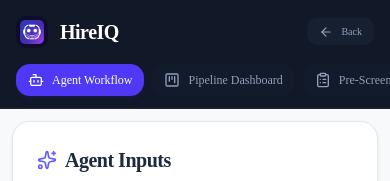
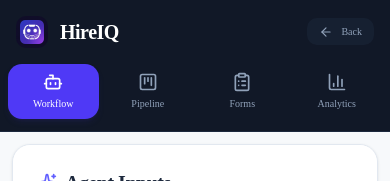
Before and after one commit to hammadshabbir10/HireIQ_AI_Recruitment_Agent, a Next.js app: page /dashboard in a window 390 px wide. Shown: the top 181 px of the page. Built offline with nearby package versions, Linux system fonts and the light colour scheme; no server answers; the database is empty.

Commit message:
Update mobile navigation to professional app-like icon tabs (vertical stack, no scroll)

```diff
--- a/app/dashboard/page.tsx
+++ b/app/dashboard/page.tsx
@@ -205,53 +205,53 @@ export default function Home() {
           </div>
         </div>
 
-        <nav className="px-4 pb-3 md:pb-0 md:px-4 md:flex-1 flex md:flex-col gap-2 md:space-y-2 mt-0 md:mt-2 overflow-x-auto no-scrollbar shrink-0">
+        <nav className="px-2 pb-3 md:pb-0 md:px-4 md:flex-1 flex justify-between md:flex-col gap-1 md:space-y-2 mt-0 md:mt-2 shrink-0">
           <button
             onClick={() => handleTabChange('agent')}
-            className={`whitespace-nowrap flex items-center gap-2 md:gap-3 px-3 py-2 md:px-4 md:py-3 rounded-xl transition-all ${
+            className={`flex flex-col md:flex-row items-center justify-center md:justify-start gap-1 md:gap-3 p-2 md:px-4 md:py-3 rounded-xl transition-all flex-1 md:flex-none ${
               activeTab === 'agent'
               ? 'bg-indigo-600 text-white shadow-md shadow-indigo-900/20'
-              : 'text-slate-400 hover:bg-slate-800/50 hover:text-slate-200 bg-slate-800/20 md:bg-transparent'
+              : 'text-slate-400 hover:bg-slate-800/50 hover:text-slate-200 bg-transparent'
             }`}
           >
-            <Bot className="w-4 h-4 md:w-5 md:h-5" />
-            <span className="font-medium text-xs md:text-sm">Agent Workflow</span>
+            <Bot className="w-5 h-5 md:w-5 md:h-5" />
+            <span className="font-medium text-[10px] md:text-sm">Workflow</span>
           </button>
 
           <button
             onClick={() => handleTabChange('pipeline')}
-            className={`whitespace-nowrap flex items-center gap-2 md:gap-3 px-3 py-2 md:px-4 md:py-3 rounded-xl transition-all ${
+            className={`flex flex-col md:flex-row items-center justify-center md:justify-start gap-1 md:gap-3 p-2 md:px-4 md:py-3 rounded-xl transition-all flex-1 md:flex-none ${
               activeTab === 'pipeline'
               ? 'bg-indigo-600 text-white shadow-md shadow-indigo-900/20'
-              : 'text-slate-400 hover:bg-slate-800/50 hover:text-slate-200 bg-slate-800/20 md:bg-transparent'
+              : 'text-slate-400 hover:bg-slate-800/50 hover:text-slate-200 bg-transparent'
             }`}
           >
-            <KanbanSquare className="w-4 h-4 md:w-5 md:h-5" />
-            <span className="font-medium text-xs md:text-sm">Pipeline Dashboard</span>
+            <KanbanSquare className="w-5 h-5 md:w-5 md:h-5" />
+            <span className="font-medium text-[10px] md:text-sm">Pipeline</span>
           </button>
 
           <button
             onClick={() => handleTabChange('prescreen')}
-            className={`whitespace-nowrap flex items-center gap-2 md:gap-3 px-3 py-2 md:px-4 md:py-3 rounded-xl transition-all ${
+            className={`flex flex-col md:flex-row items-center justify-center md:justify-start gap-1 md:gap-3 p-2 md:px-4 md:py-3 rounded-xl transition-all flex-1 md:flex-none ${
               activeTab === 'prescreen'
               ? 'bg-indigo-600 text-white shadow-md shadow-indigo-900/20'
-              : 'text-slate-400 hover:bg-slate-800/50 hover:text-slate-200 bg-slate-800/20 md:bg-transparent'
+              : 'text-slate-400 hover:bg-slate-800/50 hover:text-slate-200 bg-transparent'
             }`}
           >
-            <ClipboardList className="w-4 h-4 md:w-5 md:h-5" />
-            <span className="font-medium text-xs md:text-sm">Pre-Screen Forms</span>
+            <ClipboardList className="w-5 h-5 md:w-5 md:h-5" />
+            <span className="font-medium text-[10px] md:text-sm">Forms</span>
           </button>
 
           <button
             onClick={() => handleTabChange('analytics')}
-            className={`whitespace-nowrap flex items-center gap-2 md:gap-3 px-3 py-2 md:px-4 md:py-3 rounded-xl transition-all ${
+            className={`flex flex-col md:flex-row items-center justify-center md:justify-start gap-1 md:gap-3 p-2 md:px-4 md:py-3 rounded-xl transition-all flex-1 md:flex-none ${
               activeTab === 'analytics'
               ? 'bg-indigo-600 text-white shadow-md shadow-indigo-900/20'
-              : 'text-slate-400 hover:bg-slate-800/50 hover:text-slate-200 bg-slate-800/20 md:bg-transparent'
+              : 'text-slate-400 hover:bg-slate-800/50 hover:text-slate-200 bg-transparent'
             }`}
           >
-            <BarChart3 className="w-4 h-4 md:w-5 md:h-5" />
-            <span className="font-medium text-xs md:text-sm">Hiring Analytics</span>
+            <BarChart3 className="w-5 h-5 md:w-5 md:h-5" />
+            <span className="font-medium text-[10px] md:text-sm">Analytics</span>
           </button>
         </nav>
 
```
